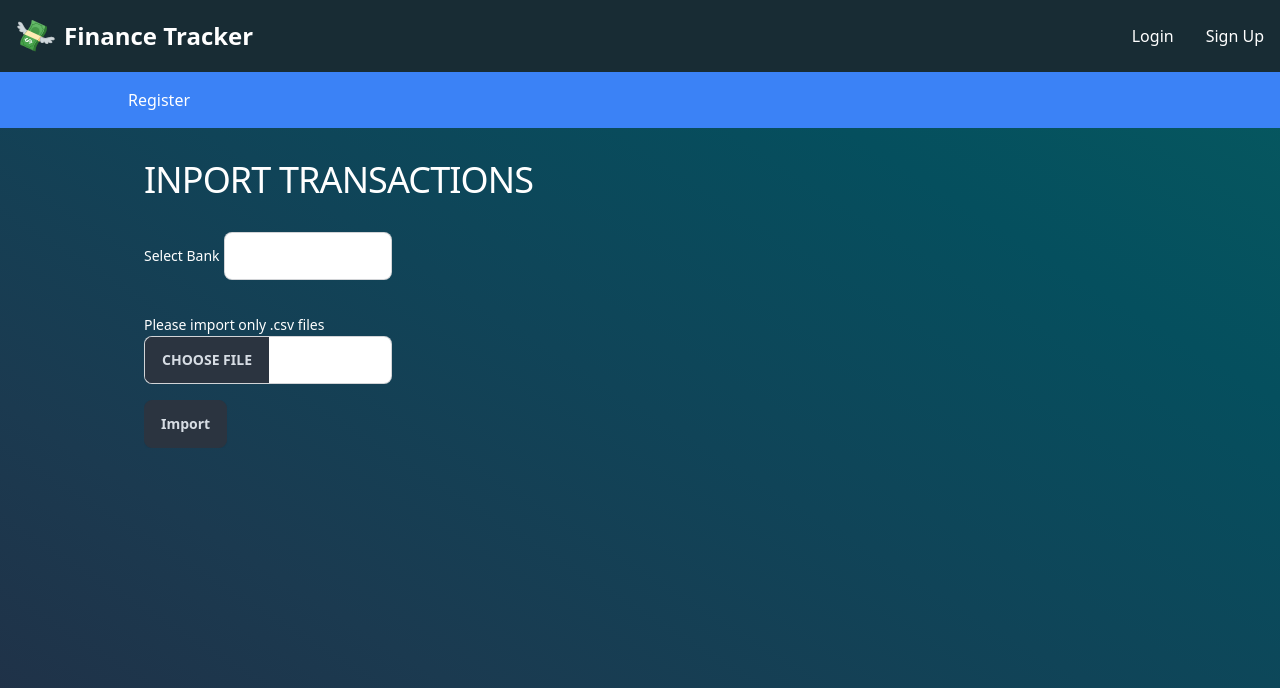
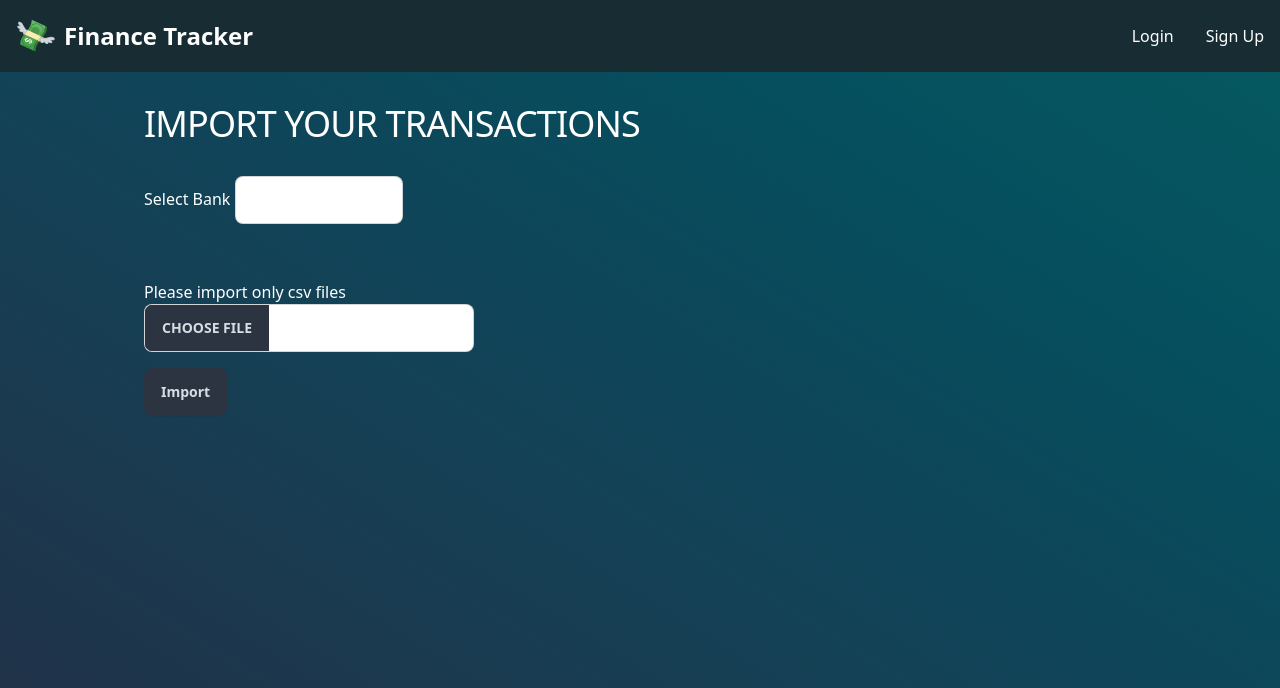
Before and after one commit to manolisfcb/FinanceTracker, a Flask app: page /transactions/upload in a window 1280 px wide. Shown: the top 688 px of the page. Run offline with Flask 3, Linux system fonts and the light colour scheme; parts of the project's set-up code (start-up, migrations or seed data) failed here and were passed over; some libraries are stand-ins or nearby versions.

Commit message:
Enhance transaction filtering by user and improve file upload error handling; update UI for transaction forms

```diff
--- a/src/routes/transactions.py
+++ b/src/routes/transactions.py
@@ -32,6 +32,8 @@ def transactions():
 
   # Aplicar filtros dinámicamente
     filters = []
+    filters.append(TransactionModel.user_id == current_user.id)
+
     if category:
         filters.append(Category.name.ilike(f"%{category}%"))  # Filtra por nombre de categoría
     if date:
@@ -59,7 +61,9 @@ def transactions():
 @main_bp.route('/transactions/upload', methods=['GET', 'POST'])
 def upload_transactions():
     if request.method == "POST":
-
+        if not 'file' in request.files:
+            flash('No file part', 'error')
+            return redirect(url_for('main.upload_transactions'))
         file = request.files['file']
         if not file.filename.endswith('.csv'):
             flash('Invalid file format, please upload a CSV file', 'error')
--- a/src/templates/add_transaction.html
+++ b/src/templates/add_transaction.html
@@ -15,7 +15,7 @@
 </h1>
 
 <!-- FORM to add a new transaction -->
-<div class="relative overflow-x-auto text-white">
+<div class="flex text-white">
     <form method="POST" hx-post="/transactions/add" hx-swap="outerHTML">
 
         <!-- Date -->
--- a/src/templates/base.html
+++ b/src/templates/base.html
@@ -28,13 +28,13 @@
 </head>
 <body>
 
-    <nav class="bg-blue-500 p-4">
+    <!-- <nav class="bg-blue-500 p-4">
         <div class="max-w-screen-lg mx-auto flex justify-between items-center">
             <a href="{{ url_for('main.register') }}" class="text-white">
                 Register
             </a>
         </div>
-    </nav>
+    </nav> -->
 
     <div class="max-w-screen-lg mx-auto p-4">
         {% block content %}
--- a/src/templates/login.html
+++ b/src/templates/login.html
@@ -35,11 +35,11 @@
 
         {{ form.username.label(class="form-label") }}
 
-        {{ form.username(class="form-control") }}
+        {{ form.username(class="input input-bordered") }}
 
         {{ form.password.label(class="form-label") }}
 
-        {{ form.password(class="form-control") }}
+        {{ form.password(class="input input-bordered") }}
         <br/>
 
         {{ form.submit(class="btn btn-dark mb-3") }}
--- a/src/templates/partials/transaction_table.html
+++ b/src/templates/partials/transaction_table.html
@@ -30,7 +30,6 @@
     </h1>
 
     <div class="flex items-center space-x-4">
-
             <a href="/transactions/upload"
 
                 class="cursor-pointer">
@@ -38,8 +37,8 @@
                 <svg xmlns="http://www.w3.org/2000/svg" fill="none" viewBox="0 0 24 24" stroke-width="1.5" stroke="currentColor" class="size-8">
                     <path stroke-linecap="round" stroke-linejoin="round" d="M3 16.5v2.25A2.25 2.25 0 0 0 5.25 21h13.5A2.25 2.25 0 0 0 21 18.75V16.5m-13.5-9L12 3m0 0 4.5 4.5M12 3v13.5" />
                 </svg>
+                upload csv
             </a>
-
 
             <a href="/transactions/add"
 
@@ -48,7 +47,7 @@
                 <svg xmlns="http://www.w3.org/2000/svg" fill="none" viewBox="0 0 24 24" stroke-width="1.5" stroke="currentColor" class="size-8">
                     <path stroke-linecap="round" stroke-linejoin="round" d="M12 9v6m3-3H9m12 0a9 9 0 1 1-18 0 9 9 0 0 1 18 0Z" />
                 </svg>
-
+                add transaction
             </a>
     </div>
 </div>
--- a/src/templates/upload_transactions.html
+++ b/src/templates/upload_transactions.html
@@ -32,16 +32,16 @@
             <path strokeLinecap="round" strokeLinejoin="round" d="M8.25 6.75h12M8.25 12h12m-12 5.25h12M3.75 6.75h.007v.008H3.75V6.75Zm.375 0a.375.375 0 1 1-.75 0 .375.375 0 0 1 .75 0ZM3.75 12h.007v.008H3.75V12Zm.375 0a.375.375 0 1 1-.75 0 .375.375 0 0 1 .75 0Zm-.375 5.25h.007v.008H3.75v-.008Zm.375 0a.375.375 0 1 1-.75 0 .375.375 0 0 1 .75 0Z" />
           </svg> -->
 
-        INPORT TRANSACTIONS
+        IMPORT YOUR TRANSACTIONS
     </h1>
 
 
-    <div class="relative overflow-x-auto text-white">
+    <div class="flex text-white">
 
-        <div class="flex flex-col-reverse md:grid md:grid-cols-4 md:gap4">
             <!-- 3 de cuatro columnas para la tabla   -->
                 <form method="POST"  hx-swap="outerHTML" enctype="multipart/form-data">
-                    <label for ="bank" class="text-white text-sm">Select Bank</label>
+                    <div>
+                    <label for ="bank" class="text-white">Select Bank</label>
                     <select name="bank" id="bank" class="select select-bordered mt-2 mb-2">
                         <option value="Nu">Nubank</option>
                         <option value="It">Itau*</option>
@@ -49,10 +49,15 @@
                         <option value="Br">Bradesco*</option>
                         <option value="Rc">Rico*</option>
                     </select>
+                    </div>
                     <br>
                     <br>
-                        <label for="file" class="text-white text-sm">Please import only .csv files</label>
-                        <input type="file" class="file-input file-input-bordered w-full max-w-xs" />
+                    <div>
+                        <label for="file" class="text-white">Please import only csv files</label>
+                    </div>
+                    <div>
+                        <input type="file" class="file-input file-input-bordered" required />
+                    </div>
                     <button type="submit" class="btn btn-neutral mt-4">Import</button>
                 </form>
 <script src="https://cdn.jsdelivr.net/npm/bootstrap@5.0.2/dist/js/bootstrap.bundle.min.js" integrity="sha384-MrcW6ZMFYlzcLA8Nl+NtUVF0sA7MsXsP1UyJoMp4YLEuNSfAP+JcXn/tWtIaxVXM" crossorigin="anonymous"></script>
```
